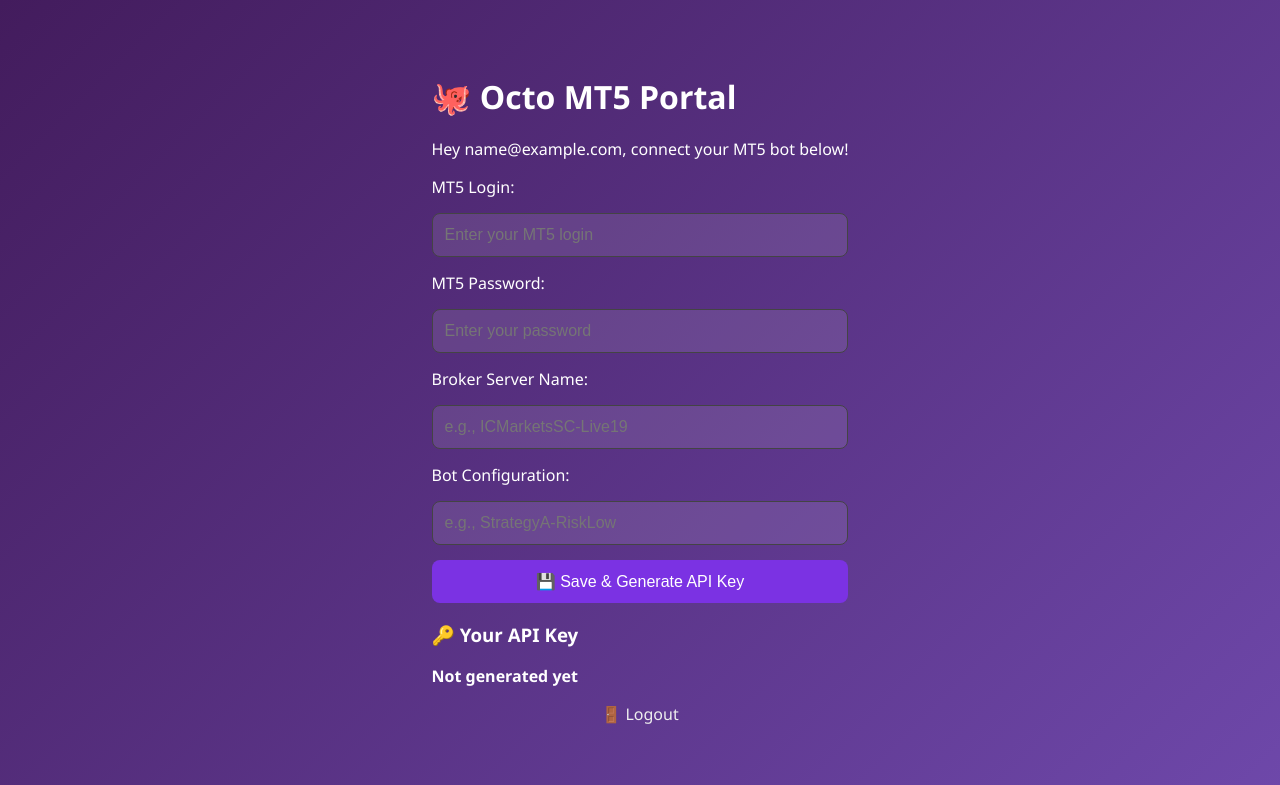
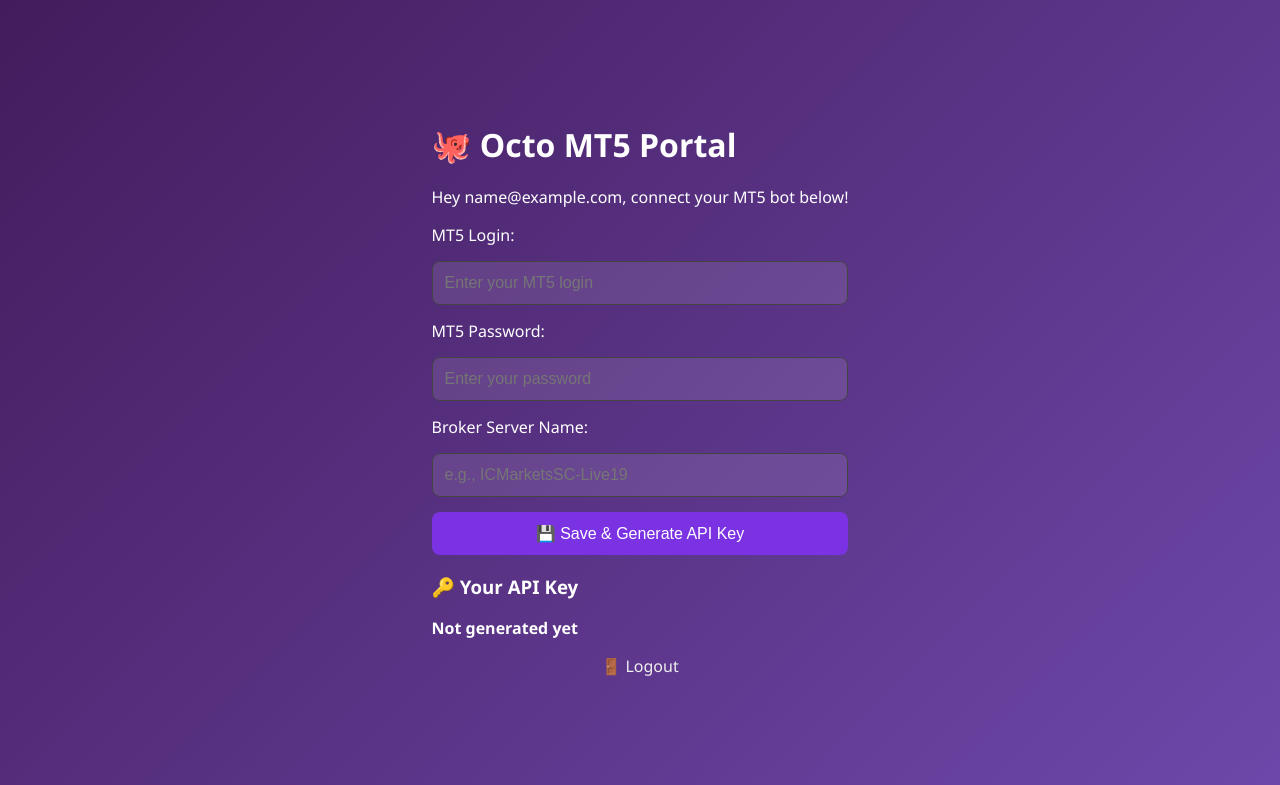
Before and after one commit to crediboost-0/subscription-api, a Flask app: page /portal in a window 1280 px wide. Shown: the top 785 px of the page. Run offline with Flask 2, Linux system fonts and the light colour scheme; the visitor is signed in with stand-in values (Sample User, id 1); data comes from the database, SQL or seed files in the repository.

Commit message:
Update home.html

```diff
--- a/templates/home.html
+++ b/templates/home.html
@@ -14,7 +14,7 @@
         <h1>🐙 Octo MT5 Portal</h1>
         <p>Hey {{ user.email }}, connect your MT5 bot below!</p>
 
-        <!-- Improved form styling and placeholders -->
+        <!-- Updated form styling and placeholders -->
         <form method="POST">
             <label for="mt5_login">MT5 Login:</label>
             <input type="text" name="mt5_login" id="mt5_login" value="{{ user.mt5_login or '' }}" placeholder="Enter your MT5 login" required>
@@ -24,9 +24,6 @@
 
             <label for="broker">Broker Server Name:</label>
             <input type="text" name="broker" id="broker" placeholder="e.g., ICMarketsSC-Live19" value="{{ user.broker or '' }}" required>
-
-            <label for="bot_configuration">Bot Configuration:</label>
-            <input type="text" name="bot_configuration" id="bot_configuration" placeholder="e.g., StrategyA-RiskLow" value="{{ user.bot_config or '' }}" required>
 
             <button type="submit">💾 Save & Generate API Key</button>
         </form>
```
